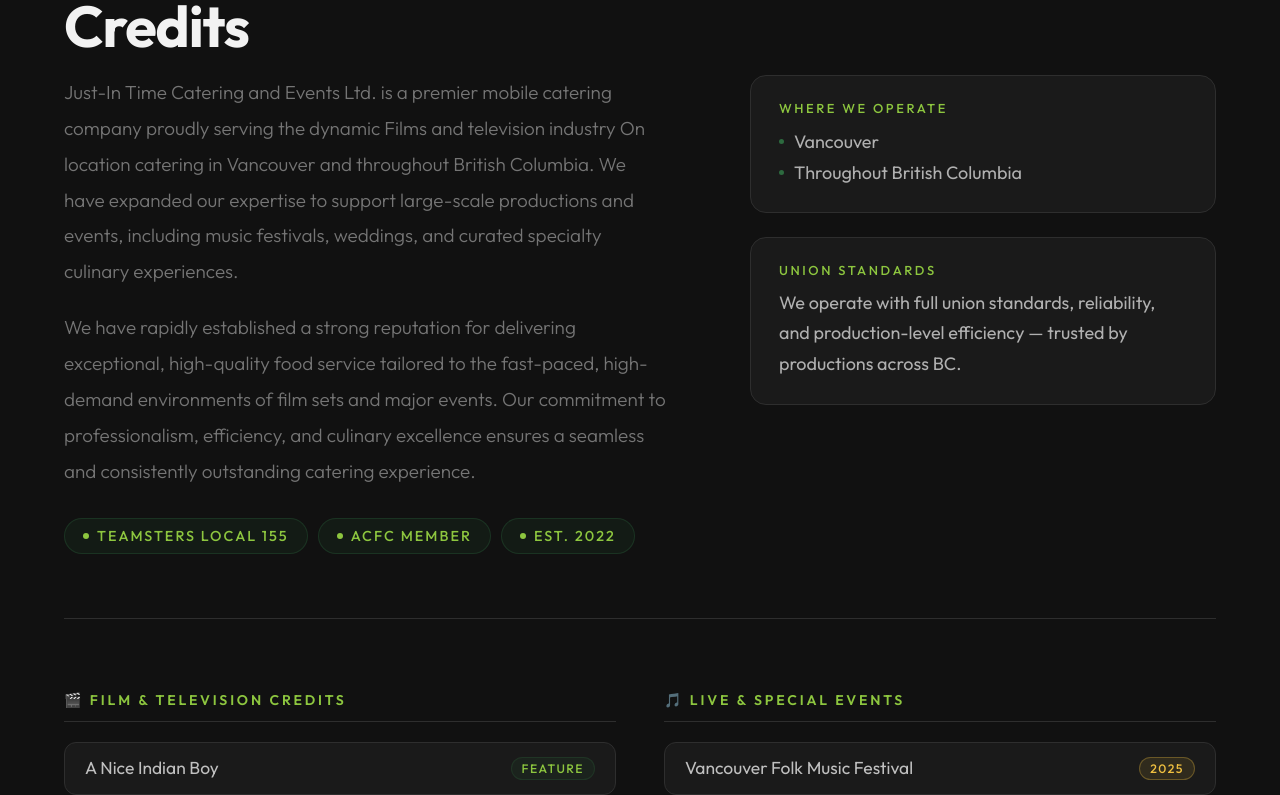
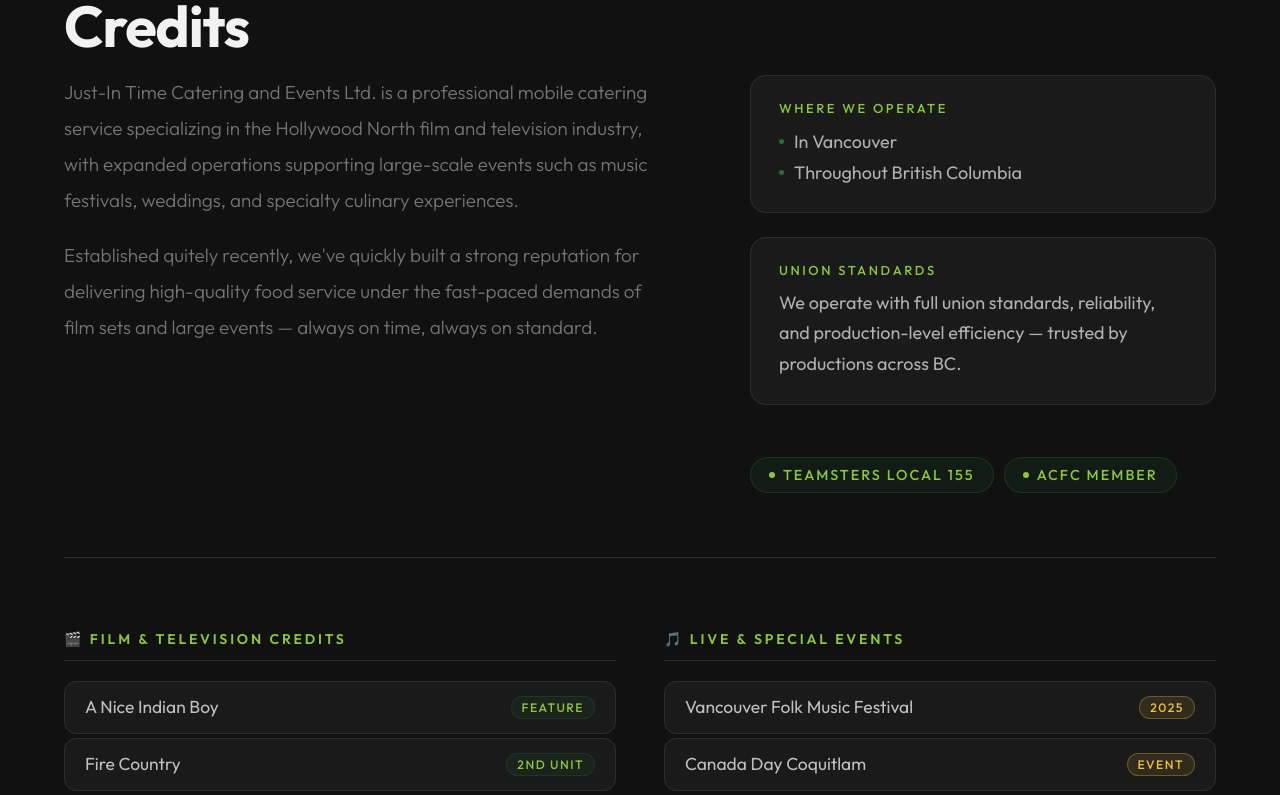
Before and after one commit to Dhristi998/just-in-time, a React (Vite) app: page / in a window 1280 px wide. Shown: the part 4900-5695 px from the top of the page. Built offline with nearby package versions, Linux system fonts and the light colour scheme.

Commit message:
Minor updates to App.jsx 7

```diff
--- a/src/App.jsx
+++ b/src/App.jsx
@@ -241,11 +241,11 @@
 
 const LIVE_EVENTS = [
   { title: 'Vancouver Folk Music Festival', type: '2025' },
-  { title: 'Canada Day Coquitlam', type: 'Live Event' },
-  { title: 'Italian Day Vancouver', type: 'Live Event' },
-  { title: 'Khatsahlano Street Party Vancouver', type: 'Live Event' },
-  { title: "The Sky's No Limit — She is Anything Abbotsford", type: 'Live Event' },
-  { title: 'Country Fest Maple Ridge · Pitt Meadows', type: 'Live Event' },
+  { title: 'Canada Day Coquitlam', type: 'Event' },
+  { title: 'Italian Day Vancouver', type: 'Event' },
+  { title: 'Khatsahlano Street Party Vancouver', type: 'Event' },
+  { title: "The Sky's No Limit — She is Anything Abbotsford", type: 'Event' },
+  { title: 'Country Fest Maple Ridge · Pitt Meadows', type: 'Event' },
 ]
 
 const STEPS = ['Service & Cuisine', 'Meal Prefs', 'Guests', 'Date & Time', 'Location', 'Budget', 'Contact']
@@ -538,7 +538,7 @@
   border-radius: 12px; padding: 16px 18px; color: #f2f2f2;
   font-family: 'Outfit', sans-serif; font-size: 1.05rem; font-weight: 300;
   outline: none; transition: border-color 0.2s; appearance: none;
-color-scheme: dark;
+  color-scheme: dark;
 }
 .inp:focus { border-color: #4a9e64; }
 .inp::placeholder { color: #404040; }
@@ -1033,7 +1033,7 @@
                 <>
                   <h3 className="wiz-h">Location</h3>
                   <p className="wiz-p">We operate across British Columbia.</p>
-                  <label className="flabel">Location</label>
+                  <label className="flabel">City</label>
                   <input className="inp" placeholder="e.g. Vancouver, Surrey, Burnaby..." value={form.city} onChange={e => set('city', e.target.value)} />
                 </>
               )}
@@ -1079,25 +1079,30 @@
         <div className="portfolio-about">
           <div className="portfolio-about-text">
             <p>
-              Just-In Time Catering and Events Ltd. is a premier mobile catering company proudly serving the dynamic  Films and television industry On location catering in Vancouver and throughout British Columbia.  We have expanded our expertise to support large-scale productions and events, including music festivals, weddings, and curated specialty culinary experiences.
+              Just-In Time Catering and Events Ltd. is a professional mobile catering service
+              specializing in the Hollywood North film and television industry, with expanded
+              operations supporting large-scale events such as music festivals, weddings, and
+              specialty culinary experiences.
             </p>
             <p>
-              We have rapidly established a strong reputation for delivering exceptional, high-quality food service tailored to the fast-paced, high-demand environments of film sets and major events. Our commitment to professionalism, efficiency, and culinary excellence ensures a seamless and consistently outstanding catering experience.
+              Established quitely recently, we've quickly built a strong reputation for delivering
+              high-quality food service under the fast-paced demands of film sets and large
+              events — always on time, always on standard.
             </p>
-            <div className="portfolio-badge-row">
-              <span className="portfolio-badge"><span className="portfolio-badge-dot" />Teamsters Local 155</span>
-              <span className="portfolio-badge"><span className="portfolio-badge-dot" />ACFC Member</span>
-              <span className="portfolio-badge"><span className="portfolio-badge-dot" />Est. 2022</span>
-            </div>
+
           </div>
           <div className="portfolio-meta">
             <div className="portfolio-meta-card">
               <div className="portfolio-meta-label">Where We Operate</div>
-              <ul><li>Vancouver</li><li>Throughout British Columbia</li></ul>
+              <ul><li>In Vancouver</li><li>Throughout British Columbia</li></ul>
             </div>
             <div className="portfolio-meta-card">
               <div className="portfolio-meta-label">Union Standards</div>
               <p>We operate with full union standards, reliability, and production-level efficiency — trusted by productions across BC.</p>
+            </div>
+            <div className="portfolio-badge-row">
+              <span className="portfolio-badge"><span className="portfolio-badge-dot" />Teamsters Local 155</span>
+              <span className="portfolio-badge"><span className="portfolio-badge-dot" />ACFC Member</span>
             </div>
           </div>
         </div>
```
